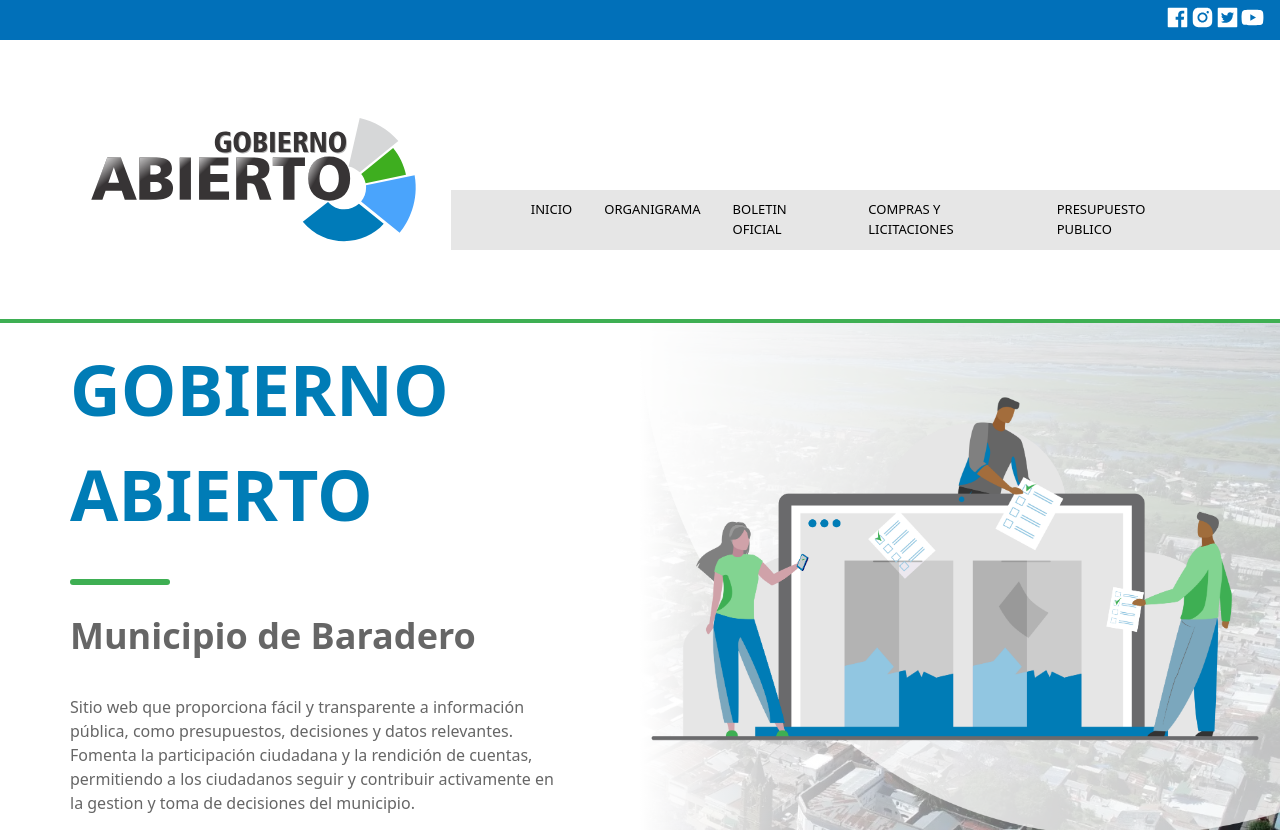
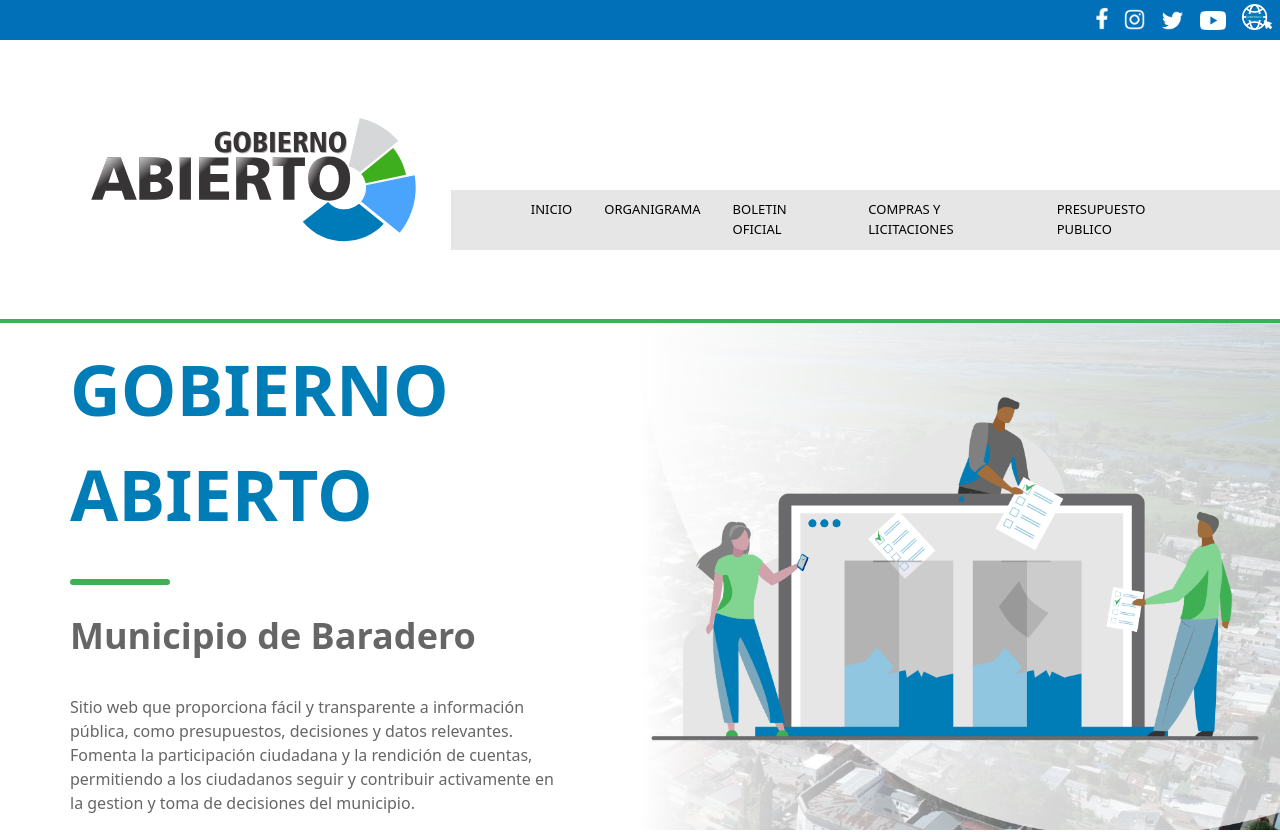
Before and after one commit to manuelcostilla/Gobierno-Abierto, a Next.js app: page / in a window 1280 px wide. Shown: the top 832 px of the page. Built offline with nearby package versions, Linux system fonts and the light colour scheme.

Commit message:
Update social media icons in Header component

```diff
--- a/components/Layout/Header.jsx
+++ b/components/Layout/Header.jsx
@@ -4,50 +4,43 @@ import React from "react"
 import Link from "next/link"
 import Image from "next/image"
 import logo from "../../public/logo_gobiernoAbierto (1).svg"
+import face from "../../public/iconos redes/fb.png"
+import twitter from "../../public/iconos redes/tw.png"
+import instagram from "../../public/iconos redes/ig.png"
+import youtube from "../../public/iconos redes/yt.png"
+import BaraderoGob from "../../public/iconos redes/baradero.gob.png"
 import { HeadernavBar } from "./components/Header-navBar"
-import {
-  AiFillFacebook,
-  AiFillInstagram,
-  AiFillTwitterSquare,
-  AiFillYoutube,
-} from "react-icons/ai"
+
 
 export const Header = () => {
   return (
     <>
       <header className="overflow-x-hidden">
         <div className="flex w-full justify-center item-center sm:flex sm:justify-end sm:items-center sm:w-full h-[40px] bg-blue-header">
-          <ul className="sm:p-[15px] font-sans sm:justify-start">
+          <ul className=" font-sans sm:justify-start">
             <li className="inline-block list-none sm:w-auto">
               <Link href="https://www.facebook.com/MunicipalidaddeBaradero/">
-                <AiFillFacebook
-                  size="25"
-                  className="text-white hover:text-slate-200"
-                />
+                <Image src={face} alt="facebook" width={12} height={15} className="text-white hover:text-slate-200 m-2 "/>
               </Link>
             </li>
             <li className="inline-block list-none sm:w-auto">
               <Link href="https://www.instagram.com/municipiodebaradero/">
-                <AiFillInstagram
-                  size="25"
-                  className="text-white hover:text-slate-200"
-                />
+                <Image src={instagram} width={21} height={20} className="text-white hover:text-slate-200 m-2 "/>
               </Link>
             </li>
             <li className="inline-block list-none sm:w-auto">
               <Link href="https://twitter.com/municipalidadba">
-                <AiFillTwitterSquare
-                  size="25"
-                  className="text-white hover:text-slate-200"
-                />
+                <Image src={twitter} width={23} height={20} className="text-white hover:text-slate-200 m-2 "/>
               </Link>
             </li>
             <li className="inline-block list-none sm:w-auto">
               <Link href="https://www.youtube.com/@municipalidadbaradero9936">
-                <AiFillYoutube
-                  size="25"
-                  className="text-white hover:text-slate-200"
-                />
+              <Image src={youtube} width={26} height={20} className="text-white hover:text-slate-200 m-2 "/>
+              </Link>
+            </li>
+            <li className="inline-block list-none sm:w-auto">
+              <Link href="https://baradero.gob.ar/">
+              <Image src={BaraderoGob} width={30} height={30} className="text-white hover:text-slate-200 m-2 "/>
               </Link>
             </li>
           </ul>
```
